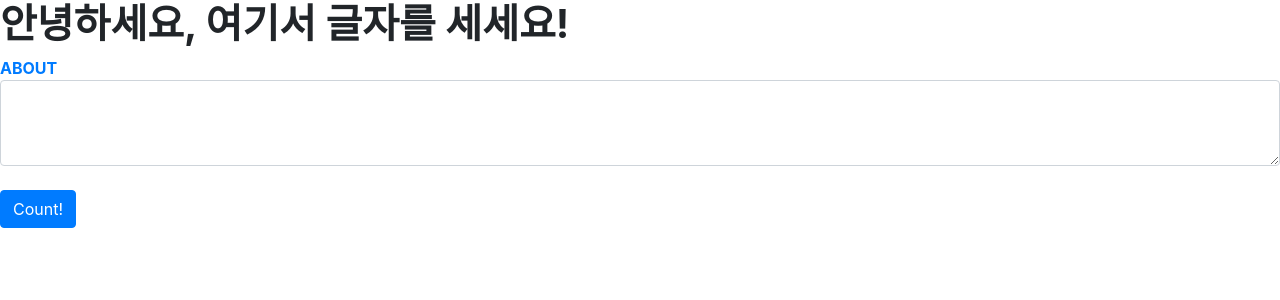
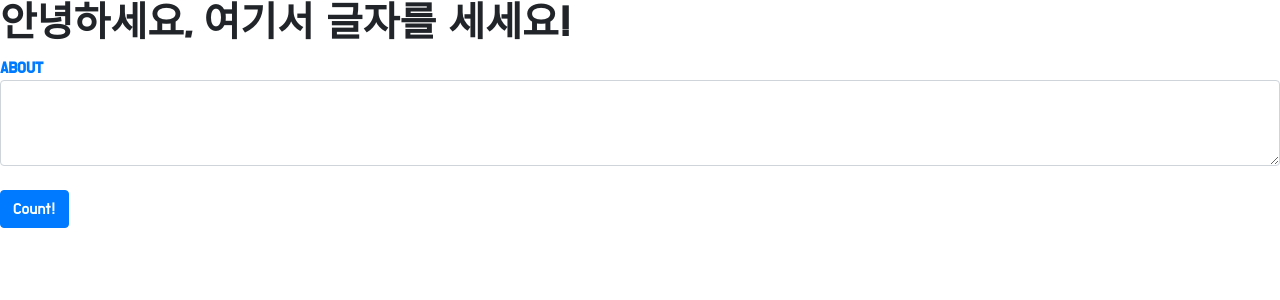
Before and after one commit to geonh22/wordcount, a Django app: page / in a window 1280 px wide. Shown: the top 300 px of the page. Run offline with Django 3.2, Linux system fonts and the light colour scheme; some libraries are stand-ins or nearby versions.

Commit message:
add font

```diff
--- a/app/static/app/css/style.css
+++ b/app/static/app/css/style.css
@@ -10,3 +10,6 @@ a{
 div{
     margin-left: 40px;
 }
+body{
+    font-family: 'Do Hyeon', sans-serif!important;
+}
--- a/app/templates/about.html
+++ b/app/templates/about.html
@@ -7,6 +7,7 @@
     <meta http-equiv="X-UA-Compatible" content="ie=edge">
     <link rel="stylesheet" href="{% static 'app/css/style.css' %}">
     <link rel="stylesheet" href="https://stackpath.bootstrapcdn.com/bootstrap/4.3.1/css/bootstrap.min.css" integrity="sha384-ggOyR0iXCbMQv3Xipma34MD+dH/1fQ784/j6cY/iJTQUOhcWr7x9JvoRxT2MZw1T" crossorigin="anonymous">
+    <link href="https://fonts.googleapis.com/css?family=Do+Hyeon&display=swap" rel="stylesheet">
     <title>Document</title>
 </head>
 <body>
--- a/app/templates/home.html
+++ b/app/templates/home.html
@@ -1,14 +1,18 @@
 {% load static %}
 <!DOCTYPE html>
 <html lang="en">
+
 <head>
     <meta charset="UTF-8">
     <meta name="viewport" content="width=device-width, initial-scale=1.0">
     <meta http-equiv="X-UA-Compatible" content="ie=edge">
     <link rel="stylesheet" href="{% static 'app/css/style.css' %}">
-    <link rel="stylesheet" href="https://stackpath.bootstrapcdn.com/bootstrap/4.3.1/css/bootstrap.min.css" integrity="sha384-ggOyR0iXCbMQv3Xipma34MD+dH/1fQ784/j6cY/iJTQUOhcWr7x9JvoRxT2MZw1T" crossorigin="anonymous">
+    <link rel="stylesheet" href="https://stackpath.bootstrapcdn.com/bootstrap/4.3.1/css/bootstrap.min.css"
+        integrity="sha384-ggOyR0iXCbMQv3Xipma34MD+dH/1fQ784/j6cY/iJTQUOhcWr7x9JvoRxT2MZw1T" crossorigin="anonymous">
+    <link href="https://fonts.googleapis.com/css?family=Do+Hyeon&display=swap" rel="stylesheet">
     <title>Document</title>
 </head>
+
 <body>
 
     <h1>안녕하세요, 여기서 글자를 세세요!</h1>
@@ -20,4 +24,5 @@
     </form>
 
 </body>
+
 </html>
--- a/app/templates/result.html
+++ b/app/templates/result.html
@@ -9,6 +9,7 @@
     <link rel="stylesheet" href="{% static 'app/css/style.css' %}">
     <link rel="stylesheet" href="https://stackpath.bootstrapcdn.com/bootstrap/4.3.1/css/bootstrap.min.css"
         integrity="sha384-ggOyR0iXCbMQv3Xipma34MD+dH/1fQ784/j6cY/iJTQUOhcWr7x9JvoRxT2MZw1T" crossorigin="anonymous">
+    <link href="https://fonts.googleapis.com/css?family=Do+Hyeon&display=swap" rel="stylesheet">
     <title>Document</title>
 </head>
 
```
Lines whose indentation alone changed are shown as unchanged.
